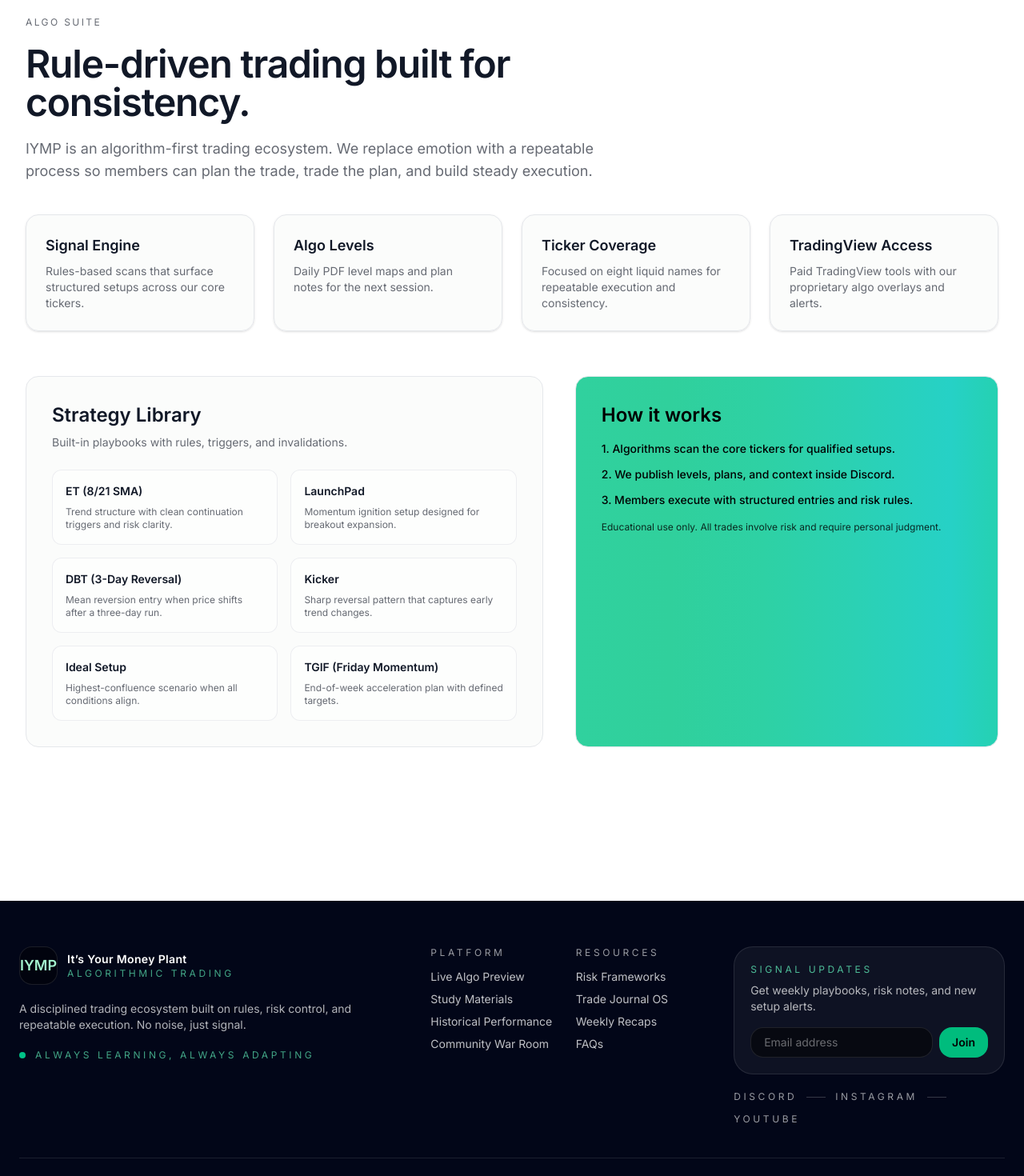
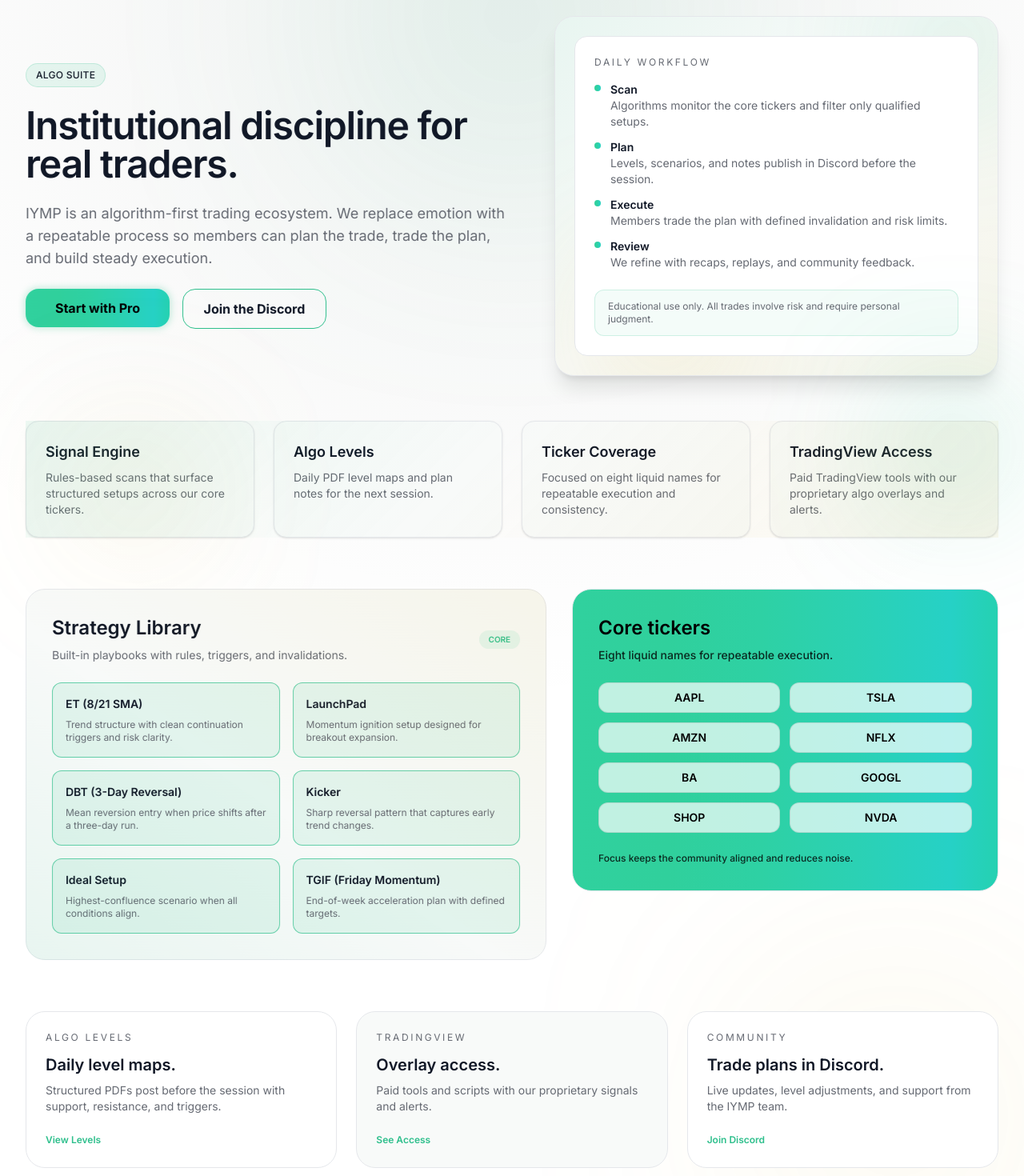
Before and after one commit to GM-Frost/IYMP-Webapp, a Next.js app: page /algos in a window 1280 px wide. Shown: the part 140-1610 px from the top of the page at 80% size. Built offline with nearby package versions, Linux system fonts and the light colour scheme.

Commit message:
Changes to ALGOs

```diff
--- a/app/algos/page.tsx
+++ b/app/algos/page.tsx
@@ -1,3 +1,7 @@
+import Link from 'next/link';
+import { Button } from '@/components/ui';
+import { Motion } from '@/components/motion/Motion';
+
 const HIGHLIGHTS = [
   {
     title: 'Signal Engine',
@@ -44,44 +48,136 @@ const STRATEGIES = [
   },
 ];
 
+const TICKERS = ['AAPL', 'TSLA', 'AMZN', 'NFLX', 'BA', 'GOOGL', 'SHOP', 'NVDA'];
+
+const PROCESS = [
+  {
+    title: 'Scan',
+    detail: 'Algorithms monitor the core tickers and filter only qualified setups.',
+  },
+  {
+    title: 'Plan',
+    detail: 'Levels, scenarios, and notes publish in Discord before the session.',
+  },
+  {
+    title: 'Execute',
+    detail: 'Members trade the plan with defined invalidation and risk limits.',
+  },
+  {
+    title: 'Review',
+    detail: 'We refine with recaps, replays, and community feedback.',
+  },
+];
+
 export default function AlgoSuitePage() {
   return (
-    <section className="relative py-16 lg:py-24">
+    <section className="relative overflow-hidden py-16 lg:py-24">
+      <div className="absolute inset-0 -z-10">
+        <div className="absolute -top-24 left-1/2 h-96 w-96 -translate-x-1/2 rounded-full bg-primary/15 blur-[140px]" />
+        <div className="absolute bottom-0 right-0 h-80 w-80 rounded-full bg-secondary/15 blur-[140px]" />
+        <div className="absolute inset-0 bg-[radial-gradient(circle_at_top,#1a2a1f10_0%,transparent_55%)]" />
+      </div>
+
       <div className="max-w-7xl mx-auto px-6 lg:px-8">
-        <div className="flex flex-col gap-5 max-w-3xl">
-          <p className="text-xs uppercase tracking-[0.2em] text-text-muted">Algo Suite</p>
+        <div className="grid gap-12 lg:grid-cols-[1.05fr_0.95fr] items-center">
+          <Motion className="motion-slide-left motion-ease-out" step={0}>
+            <div className="space-y-6">
+              <div className="inline-flex items-center gap-2 px-3 py-1.5 rounded-full bg-primary/10 border border-primary/20 w-fit">
+                <span className="text-xs font-medium tracking-wide uppercase">Algo Suite</span>
+              </div>
               <h1 className="text-4xl sm:text-5xl font-semibold tracking-tight">
-            Rule-driven trading built for consistency.
+                Institutional discipline for real traders.
               </h1>
               <p className="text-lg text-text-muted">
                 IYMP is an algorithm-first trading ecosystem. We replace emotion with a repeatable
                 process so members can plan the trade, trade the plan, and build steady execution.
               </p>
+              <div className="flex flex-wrap gap-4">
+                <Link href="/pricing">
+                  <Button bloom className="min-w-45">
+                    Start with Pro
+                  </Button>
+                </Link>
+                <Link href="/community/discord">
+                  <Button variant="outlined" className="min-w-45">
+                    Join the Discord
+                  </Button>
+                </Link>
+              </div>
+            </div>
+          </Motion>
+
+          <Motion className="motion-slide-right motion-ease-out" step={1}>
+            <div className="relative overflow-hidden rounded-3xl border border-border bg-surface p-6 shadow-xl">
+              <div className="pointer-events-none absolute inset-0">
+                <div className="absolute -right-10 -top-16 h-48 w-48 rounded-full bg-primary/15 blur-[80px]" />
+                <div className="absolute -bottom-10 left-10 h-48 w-48 rounded-full bg-secondary/20 blur-[90px]" />
+                <div className="absolute inset-0 bg-[linear-gradient(135deg,rgba(45,191,140,0.08),transparent_45%,rgba(223,185,61,0.08))]" />
+              </div>
+              <div className="relative rounded-2xl border border-border bg-bg p-6">
+                <p className="text-xs uppercase tracking-[0.22em] text-text-muted">
+                  Daily Workflow
+                </p>
+                <div className="mt-4 grid gap-3 text-sm text-text-muted">
+                  {PROCESS.map((step) => (
+                    <div key={step.title} className="flex gap-3">
+                      <span className="mt-1 h-2 w-2 rounded-full bg-primary" />
+                      <div>
+                        <p className="font-semibold text-text-primary">{step.title}</p>
+                        <p>{step.detail}</p>
+                      </div>
+                    </div>
+                  ))}
+                </div>
+                <div className="mt-6 rounded-xl border border-primary/20 bg-primary/5 px-4 py-3 text-xs text-text-muted">
+                  Educational use only. All trades involve risk and require personal judgment.
+                </div>
+              </div>
+            </div>
+          </Motion>
         </div>
 
-        <div className="mt-10 grid gap-6 md:grid-cols-2 xl:grid-cols-4">
+        <Motion className="motion-fade-up motion-ease-out" step={0}>
+          <div className="mt-14 grid gap-6 md:grid-cols-2 xl:grid-cols-4">
+            <div className="pointer-events-none absolute inset-0">
+              <div className="absolute -right-10 -top-16 h-48 w-48 rounded-full bg-primary/15 blur-[80px]" />
+              <div className="absolute -bottom-10 left-10 h-48 w-48 rounded-full bg-secondary/10 blur-[90px]" />
+              <div className="absolute inset-0 bg-[linear-gradient(135deg,rgba(45,191,140,0.08),transparent_45%,rgba(223,185,61,0.08))]" />
+            </div>
             {HIGHLIGHTS.map((item) => (
               <div
                 key={item.title}
-              className="rounded-2xl border border-border bg-surface/60 p-6 shadow-sm"
+                className="rounded-2xl border border-border bg-surface p-6 shadow-sm"
               >
                 <h3 className="text-lg font-semibold">{item.title}</h3>
                 <p className="mt-2 text-sm text-text-muted">{item.description}</p>
               </div>
             ))}
           </div>
+        </Motion>
 
-        <div className="mt-14 grid gap-10 lg:grid-cols-[1.1fr_0.9fr]">
-          <div className="rounded-2xl border border-border bg-surface/60 p-8">
+        <div className="mt-16 grid gap-8 lg:grid-cols-[1.1fr_0.9fr]">
+          <Motion className="motion-slide-left motion-ease-out" step={0}>
+            <div className="pointer-events-none absolute inset-0">
+              <div className="absolute rounded-3xl  inset-0 bg-[linear-gradient(35deg,rgba(45,191,140,0.08),transparent_45%,rgba(223,185,61,0.08))]" />
+            </div>
+            <div className="rounded-3xl border border-border bg-surface p-8">
+              <div className="flex items-center justify-between">
+                <div>
                   <h2 className="text-2xl font-semibold">Strategy Library</h2>
                   <p className="mt-2 text-sm text-text-muted">
                     Built-in playbooks with rules, triggers, and invalidations.
                   </p>
+                </div>
+                <span className="rounded-full bg-primary/10 px-3 py-1 text-[10px] font-semibold uppercase text-primary">
+                  Core
+                </span>
+              </div>
               <div className="mt-6 grid gap-4 sm:grid-cols-2">
                 {STRATEGIES.map((strategy) => (
                   <div
                     key={strategy.name}
-                  className="rounded-xl border border-border/70 bg-bg/60 p-4"
+                    className="rounded-xl border border-primary/70  bg-primary/10 p-4"
                   >
                     <p className="text-sm font-semibold">{strategy.name}</p>
                     <p className="mt-2 text-xs text-text-muted">{strategy.summary}</p>
@@ -89,18 +185,74 @@ export default function AlgoSuitePage() {
                 ))}
               </div>
             </div>
-          <div className="rounded-2xl border border-border bg-gradient p-8 text-black">
-            <h2 className="text-2xl font-semibold">How it works</h2>
-            <ol className="mt-4 space-y-3 text-sm font-medium">
-              <li>1. Algorithms scan the core tickers for qualified setups.</li>
-              <li>2. We publish levels, plans, and context inside Discord.</li>
-              <li>3. Members execute with structured entries and risk rules.</li>
-            </ol>
-            <p className="mt-4 text-xs opacity-80">
-              Educational use only. All trades involve risk and require personal judgment.
+          </Motion>
+
+          <Motion className="motion-slide-right motion-ease-out" step={1}>
+            <div className="rounded-3xl border border-border bg-gradient p-8 text-black">
+              <h2 className="text-2xl font-semibold">Core tickers</h2>
+              <p className="mt-2 text-sm font-medium opacity-80">
+                Eight liquid names for repeatable execution.
               </p>
+              <div className="mt-6 grid grid-cols-2 gap-3 text-sm font-semibold">
+                {TICKERS.map((ticker) => (
+                  <div
+                    key={ticker}
+                    className="rounded-xl border border-black/10 bg-white/70 px-3 py-2 text-center"
+                  >
+                    {ticker}
+                  </div>
+                ))}
+              </div>
+              <div className="mt-6 text-xs font-medium opacity-80">
+                Focus keeps the community aligned and reduces noise.
               </div>
             </div>
+          </Motion>
+        </div>
+
+        <Motion className="motion-fade-up motion-ease-out" step={1}>
+          <div className="mt-16 grid gap-6 lg:grid-cols-3">
+            <div className="rounded-3xl border border-border bg-bg p-6">
+              <p className="text-xs uppercase tracking-[0.22em] text-text-muted">Algo Levels</p>
+              <h3 className="mt-3 text-xl font-semibold">Daily level maps.</h3>
+              <p className="mt-2 text-sm text-text-muted">
+                Structured PDFs post before the session with support, resistance, and triggers.
+              </p>
+              <Link
+                href="/algos/levels"
+                className="mt-6 inline-flex text-xs font-semibold text-primary"
+              >
+                View Levels
+              </Link>
+            </div>
+            <div className="rounded-3xl border border-border bg-surface p-6">
+              <p className="text-xs uppercase tracking-[0.22em] text-text-muted">TradingView</p>
+              <h3 className="mt-3 text-xl font-semibold">Overlay access.</h3>
+              <p className="mt-2 text-sm text-text-muted">
+                Paid tools and scripts with our proprietary signals and alerts.
+              </p>
+              <Link
+                href="/algos/tradingview"
+                className="mt-6 inline-flex text-xs font-semibold text-primary"
+              >
+                See Access
+              </Link>
+            </div>
+            <div className="rounded-3xl border border-border bg-bg p-6">
+              <p className="text-xs uppercase tracking-[0.22em] text-text-muted">Community</p>
+              <h3 className="mt-3 text-xl font-semibold">Trade plans in Discord.</h3>
+              <p className="mt-2 text-sm text-text-muted">
+                Live updates, level adjustments, and support from the IYMP team.
+              </p>
+              <Link
+                href="/community/discord"
+                className="mt-6 inline-flex text-xs font-semibold text-primary"
+              >
+                Join Discord
+              </Link>
+            </div>
+          </div>
+        </Motion>
       </div>
     </section>
   );
--- a/app/globals.css
+++ b/app/globals.css
@@ -52,7 +52,7 @@
   --color-border: #2a2e38;
 
   --color-text-primary: #e5e7eb;
-  --color-text-muted: #7e8085;
+  --color-text-muted: #757c8e;
 
   /* Dark base */
   --bg-base: #05080f;
--- a/app/pricing/page.tsx
+++ b/app/pricing/page.tsx
@@ -16,6 +16,7 @@ const TIERS = [
       'Community announcements',
       'Public market notes',
       'Starter education previews',
+      'Discord community access',
     ],
     cta: 'Register Free',
   },
@@ -28,7 +29,7 @@ const TIERS = [
     features: [
       'Algo levels + PDF plan',
       'Strategy cheat sheets',
-      'Discord community access',
+
       'Core ticker coverage',
       'Access to Learning Platform',
     ],
@@ -48,8 +49,6 @@ const TIERS = [
       'TradingView overlays',
       'Weekly strategy reviews',
       'Access to Learning Platform',
-      'Small group coaching',
-      'Priority Q&A sessions',
       'Advanced performance reviews',
       'Private strategy labs',
     ],
```
Lines whose indentation alone changed are shown as unchanged.
